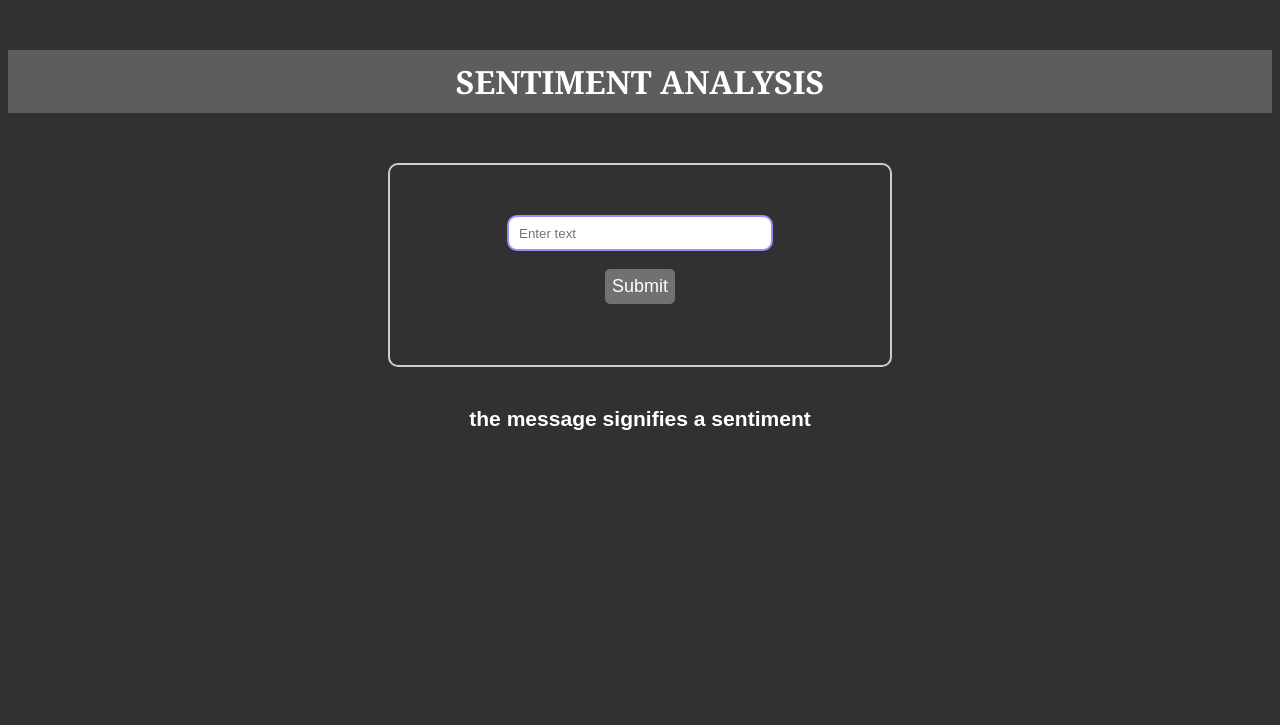
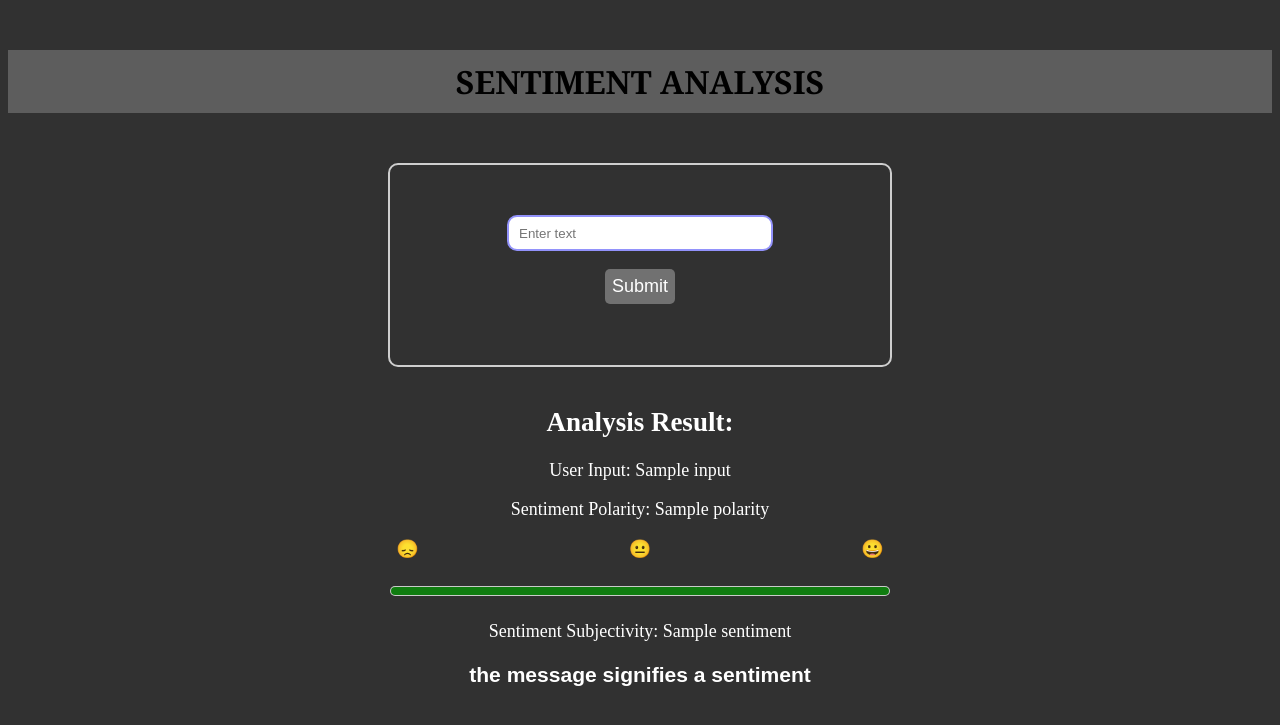
Before and after one commit to VasudevArunGanesh/Review-Sentiment-Analysis-Webapp, a Flask app: template simple_sa/templates/index.html in a window 1280 px wide. Shown: the top 725 px of the page. Run offline with Flask 3, Linux system fonts and the light colour scheme; the template is opened without the code that fills it: most values are stand-ins (such as "Sample title", 1, 10 or a date in 2020).

Commit message:
Add files via upload

```diff
--- a/simple_sa/app.py
+++ b/simple_sa/app.py
@@ -1,6 +1,8 @@
 from flask import Flask, render_template, request
 from nltk.sentiment.vader import SentimentIntensityAnalyzer
 import nltk
+from textblob import TextBlob
+
 
 nltk.download('vader_lexicon')
 
@@ -12,10 +14,15 @@
         inp = request.form.get("inp")
         sid = SentimentIntensityAnalyzer()
         score = sid.polarity_scores(inp)
-        if score["neg"]!=0:
-            return render_template('index.html',message="negative")
+        #message = "Positive" if score['compound'] > 0 else "Negative" if score['compound'] < 0 else "Neutral"
+        analysis = TextBlob(inp)
+        sentiment = analysis.sentiment
+        if score["compound"]>0:
+            return render_template('index.html',message="Positive",sentiment=sentiment,sentiment_score=score['compound'],input=inp)
+        elif score["compound"]<0:
+            return render_template('index.html', message = "Negative",sentiment=sentiment,sentiment_score=score['compound'],input=inp)
         else:
-            return render_template('index.html', message = "positive")
+            return render_template('index.html', message = "Neutral",sentiment=sentiment,sentiment_score=0.0,input=inp)
     return render_template('index.html')
 
 if __name__ == '__main__':
--- a/simple_sa/static/styles/main.css
+++ b/simple_sa/static/styles/main.css
@@ -49,13 +49,14 @@
     display: block;
     text-align: center;
     font-size: large;
+    color: white;
+
 }
 
 h1 {
     font-family: Cambria, Cochin, Georgia, Times, 'Times New Roman', serif;
     background-color: rgb(93, 93, 93);
     padding: 10px;
-    color: white;
 }
 
 h3 {
--- a/simple_sa/templates/index.html
+++ b/simple_sa/templates/index.html
@@ -14,12 +14,22 @@
         </div>
         <div class="inpt">
             <form method="POST" class = "form">
-                <input type="text" name="inp" placeholder="Enter text" id="ipt"><br>
+                <input type="text" name="inp" placeholder="Enter text" id="ipt" required><br>
                 <input type="submit" name="submit" id="btn">
             </form>
         </div>
         <div class="output">
-            <h3>the message signifies a {{message}} sentiment</h1>
+        {% if sentiment %}
+        <h2>Analysis Result:</h2>
+        <p>User Input: {{input}}</p>
+        <p>Sentiment Polarity: {{ sentiment.polarity }}</p>
+        <div style="display: flex;justify-content: center;">
+        &#128542;<div style="width: 210px"></div>&#128528;<div style="width: 210px"></div>&#128512;</div><br>
+        <meter value="{{ sentiment_score }}" min="-1" max="1" style="width:500px; height:20px"></meter>
+        <p>Sentiment Subjectivity: {{ sentiment.subjectivity }}</p>
+        <h3>the message signifies a {{message}} sentiment</h3>
+        {% endif %}
+        <!-- <h3>the message signifies a {{message}} sentiment</h1> -->
         </div>
     </div>
 </body>
```
